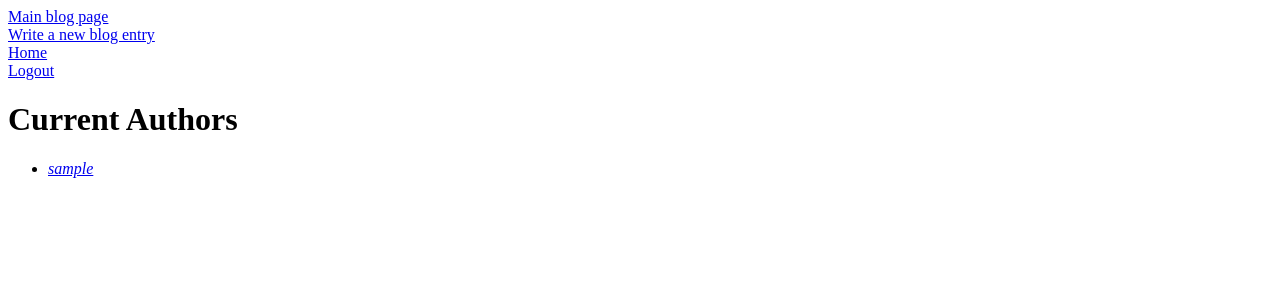
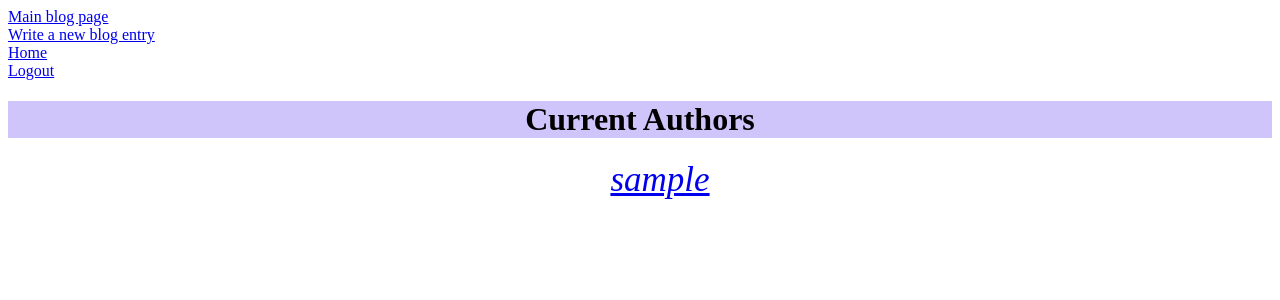
Before and after one commit to KLSharkey/blogz, a Flask app: page / in a window 1280 px wide. Shown: the top 300 px of the page. Run offline with Flask 2, Linux system fonts and the light colour scheme; the visitor is signed in with stand-in values (Sample User, id 1); data comes from the database, SQL or seed files in the repository.

Commit message:
changed to base css and signup link working

```diff
--- a/main.py
+++ b/main.py
@@ -33,7 +33,7 @@ class User(db.Model):
 @app.before_request  #special handler to run first!
 def require_login():
     allowed_routes = ['login','signup', 'index'] #user doesn't have to login to see these
-    if request.endpoint not in allowed_routes and 'username' not in session: #if there is not a key called email in the session
+    if request.endpoint not in allowed_routes and 'username' not in session and '/static/' not in request.path: #if there is not a key called email in the session
         return redirect('/login') #push unlogged users to login page
 
 
@@ -55,7 +55,7 @@ def login():
         user=User.query.filter_by(username=username).first() #check if username in use yet
         if username and password == user.password: #if username in db and pass correct...
             session['username'] = username #starts session
-            return redirect('/newpost', username=username) #redirect to blog page
+            return redirect('/newpost') #redirect to blog page
         elif not username:
             flash("Username not yet registered", 'error')
             return redirect('/login')
--- /dev/null
+++ b/static/styles/base.css
@@ -0,0 +1,35 @@
+<style>
+
+    #header_log {
+    text-align: center;
+    font-size: 60px;
+    background-color: #cfc5fa;
+    }
+
+    #index_head {
+    background-color: #cfc5fa;
+    }
+
+    h1 {
+    text-align: center;
+    }
+
+    #links {
+    font-size: 70px;
+    }
+
+    #username {
+        font-size: 20px;
+    }
+    #password {
+        font-size: 20px;
+    }
+
+    login_button {
+        font-size: 20px;
+    }
+    #verify {
+        font-size: 20px;
+    }
+
+</style>
--- a/static/styles/blog.css
+++ b/static/styles/blog.css
@@ -19,7 +19,7 @@
 
         font-size: 25px;
     }
-    .link{
+    .link {
         text-align: center;
 
     }
@@ -27,7 +27,7 @@
          background-image: url('../images/congruent_pentagon.png');
 
     }
-    #author{
+    #author {
         color: grey;
         font-size: 15px;
     }
--- a/static/styles/index.css
+++ /dev/null
@@ -1,9 +0,0 @@
-<style>
-
-    h1 {
-        background-color: grey;
-        text-align: center;
-    }
-
-
-</style>
--- a/templates/base.html
+++ b/templates/base.html
@@ -2,7 +2,7 @@
 <html>
     <head>
         <title>{{title}}</title>
-
+        <link rel="stylesheet" type="text/css" href='static/styles/base.css'>
     </head>
 
 
--- a/templates/index.html
+++ b/templates/index.html
@@ -2,16 +2,16 @@
 
 {% block content %}
 
-    <link rel="stylesheet" type="text/css" href="static/styles/index.css">
+    <!--<link rel="stylesheet" type="text/css" href="static/styles/base.css">-->
 
-<h1>Current Authors</h1>
+<h1 id='index_head' style='text-align: center;' style='background-color: #cfc5fa;'>Current Authors</h1>
 
-<ul id='author_list'>
+<ul id='author_list' style='text-align: center';>
 {% for user in users %}
 
-   <li>
+   <li style="list-style-type: none;">
        <div class='link'>
-            <a href= '/blog?owner={{user.id}}'id="links"name ='links'><em>{{user.username}}</em></a>
+            <a href= '/blog?owner={{user.id}}'id="index_links"name ='index_links' style='font-size:35px;'><em>{{user.username}}</em></a>
         </div>
     </li>
 
--- a/templates/singleUser.html
+++ b/templates/singleUser.html
@@ -12,7 +12,7 @@
 
         <h1><a href='/blog?id={{blog.id}}'>{{blog.title}}</a></h1>
 
-        <p >{{blog.body}}</p>
+        <p style='text-align: center;'>{{blog.body}}</p>
 
     {% endfor %}
 
@@ -20,7 +20,7 @@
 
  {% endif %}
 
-<p> Author {{user_name.username}}</p>
+<a href='/blog?owner={{user_name.id}}' style='text-align: center;'> Author {{user_name.username}}</a></p>
 
 
 {% endblock %}
```
Also changed, not shown: templates/login.html (+10 -8 lines).
